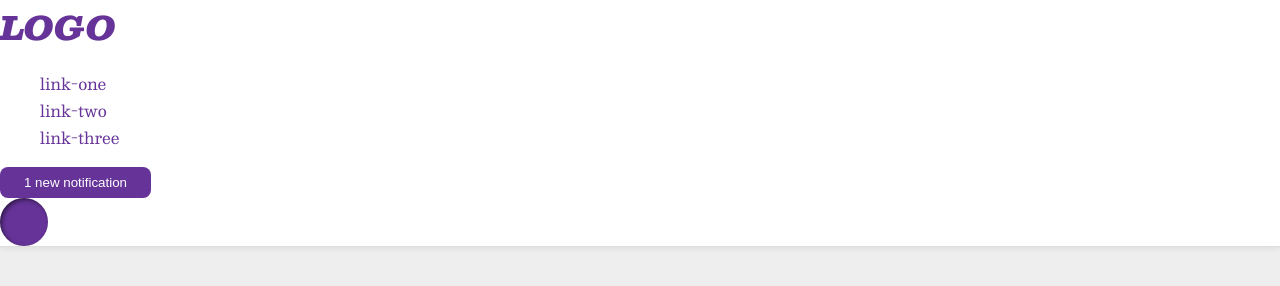
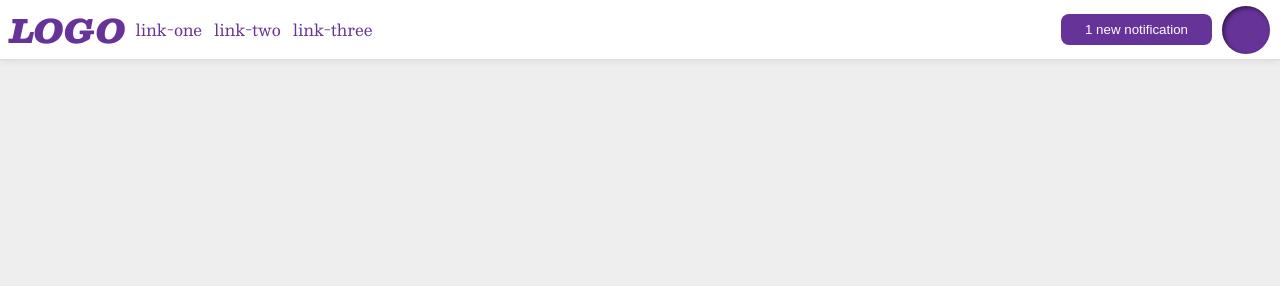
Before and after one commit to aslamfr/the_odin_project_learn, a plain HTML site: page css-exercise/flex/03-flex-header-2/index.html in a window 1280 px wide. Drawn offline with nearby package versions, Linux system fonts and the light colour scheme.

Commit message:
Updated css-exercise

```diff
--- a/css-exercise/flex/02-flex-header/style.css
+++ b/css-exercise/flex/02-flex-header/style.css
@@ -1,6 +1,10 @@
 .header  {
   font-family: monospace;
   background: papayawhip;
+  display: flex;
+  justify-content: space-between;
+  align-items: center;
+  padding: 8px;
 }
 
 .logo {
@@ -12,6 +16,8 @@
 }
 
 ul {
+  display: flex;
+  gap: 8px;
   /* this removes the dots on the list items*/
   list-style-type: none;
 }
--- a/css-exercise/flex/03-flex-header-2/style.css
+++ b/css-exercise/flex/03-flex-header-2/style.css
@@ -12,6 +12,11 @@ body {
   background: white;
   border-bottom: 1px solid #ddd;
   box-shadow: 0 0 8px rgba(0,0,0,.1);
+  padding: 0px 10px;
+  display: flex;
+  align-items: center;
+  justify-content: space-between;
+  gap: 10px;
 }
 
 .profile-image {
@@ -45,4 +50,8 @@ a {
 
 ul {
   list-style-type: none;
+  padding: 0;
+  display: flex;
+  flex-grow: 1;
+  gap: 12px;
 }
```
